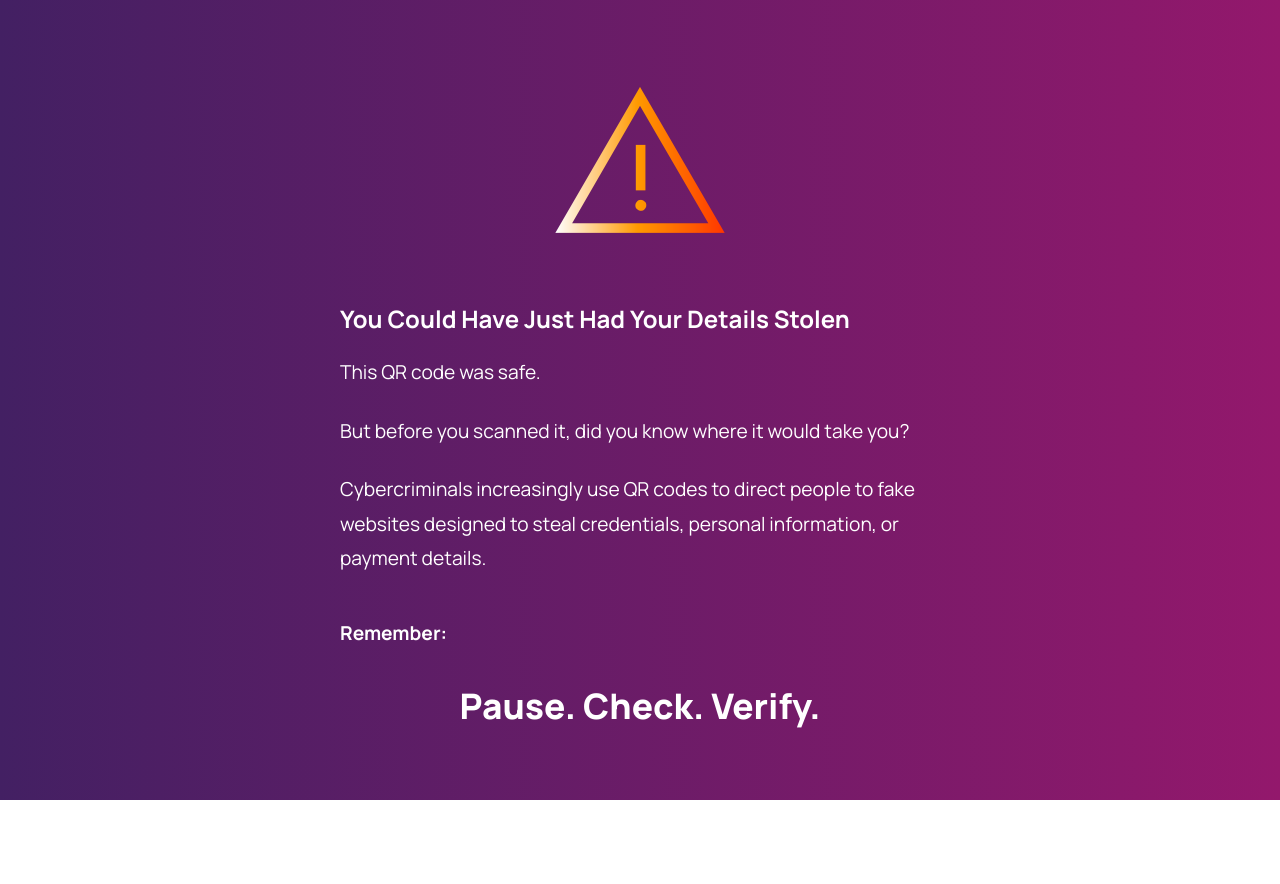
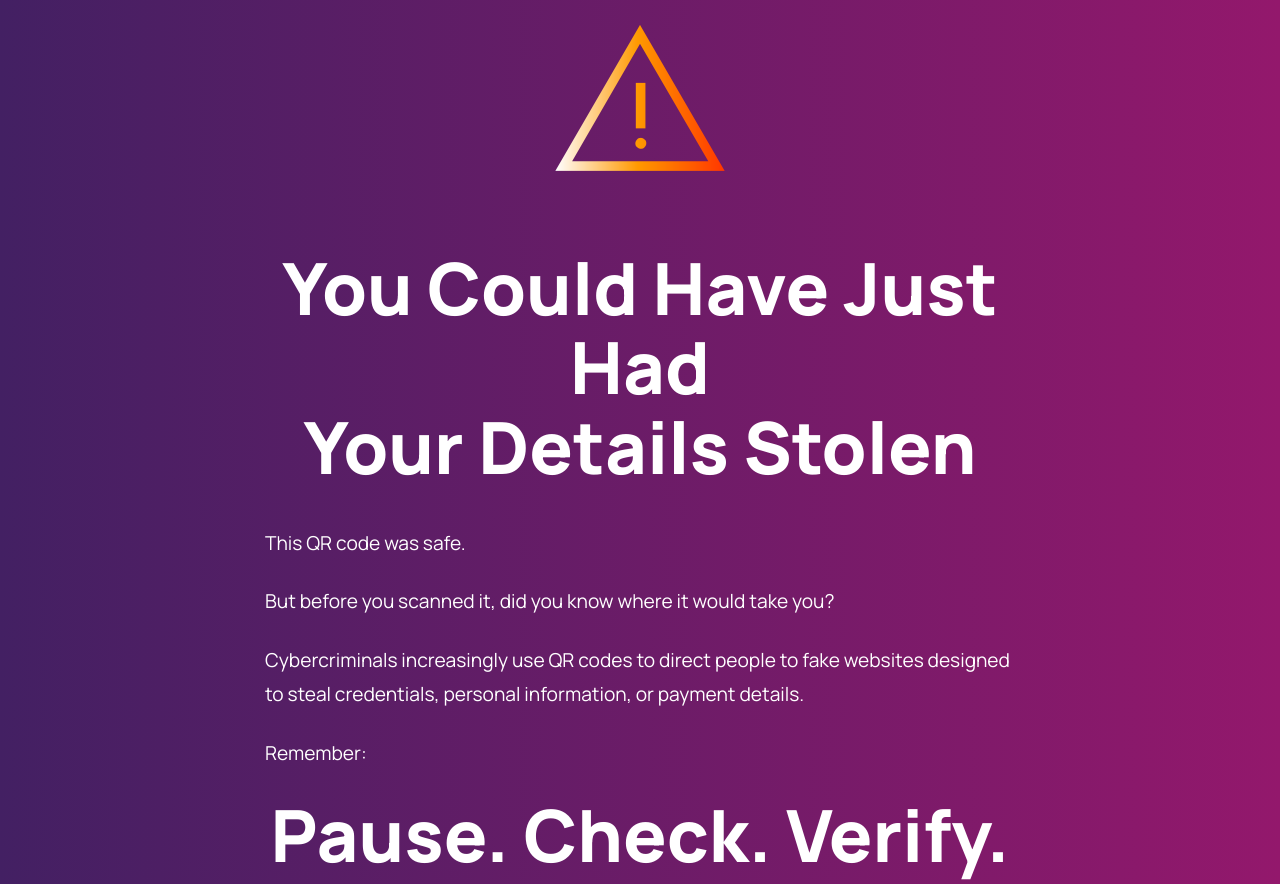
Before and after one commit to tom-hayter/ccs-qr-demo, a plain HTML site: page index.html in a window 1280 px wide. Before the commit the page ends 800 px from the top, so only its background shows below. Drawn offline with Linux system fonts and the light colour scheme.

Commit message:
Update index.html

```diff
--- a/index.html
+++ b/index.html
@@ -23,7 +23,7 @@
 
 .container {
     width: 90%;
-            max-width: 600px;
+    max-width: 750px;
     text-align: left;
 }
 
@@ -36,8 +36,9 @@
 
 h1 {
     text-align: center;
-            font-size: 2.2rem;
+    font-size: clamp(2.2rem, 6vw, 4.5rem);
     font-weight: 800;
+    line-height: 1.1;
     margin-bottom: 40px;
 }
 
@@ -54,13 +55,15 @@
 
 .pcv {
     font-weight: 800;
-            font-size: 2.2rem;
+    font-size: clamp(2.2rem, 6vw, 4.5rem);
+    line-height: 1.1;
     text-align: center;
     margin-top: 20px;
     margin-bottom: 0;
 }
 </style>
 </head>
+
 <body>
 
 <div class="container">
@@ -69,7 +72,10 @@
          alt="Cybersecurity Awareness"
          class="hero-image">
 
-        <h2>You Could Have Just Had Your Details Stolen</h2>
+    <h1>
+        You Could Have Just Had<br>
+        Your Details Stolen
+    </h1>
 
     <p>
         This QR code was safe.
@@ -83,7 +89,7 @@
         Cybercriminals increasingly use QR codes to direct people to fake websites designed to steal credentials, personal information, or payment details.
     </p>
 
-        <p class="remember">
+    <p>
         Remember:
     </p>
 
```
Lines whose indentation alone changed are shown as unchanged.
